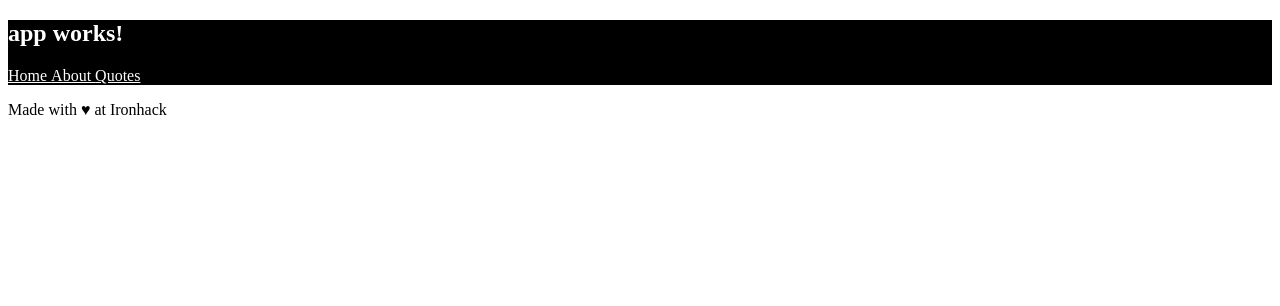
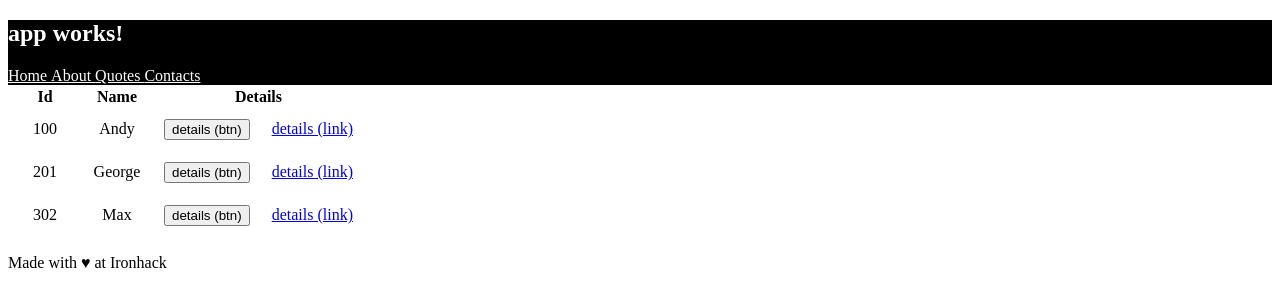
Before and after one commit to bfito/angular-quotes, an Angular app: page /contacts in a window 1280 px wide. Before the commit this address led to /. Shown: the top 306 px of the page. Built offline with nearby package versions, Linux system fonts and the light colour scheme.

Commit message:
Added table with contacts, limited functionality of details page

```diff
--- a/src/app/app.component.html
+++ b/src/app/app.component.html
@@ -2,10 +2,11 @@
 
   <nav>
     <ul>
-      <li>       <h1> {{title}} </h1>         </li>
-      <li><a routerLink="/home"> Home </a>    </li>
-      <li><a routerLink="/about"> About </a>  </li>
+      <li><h1> {{title}} </h1></li>
+      <li><a routerLink="/home"> Home </a></li>
+      <li><a routerLink="/about"> About </a></li>
       <li><a routerLink="/quotes"> Quotes </a></li>
+      <li><a routerLink="/contacts"> Contacts </a></li>
     </ul>
   </nav>
 </header>
--- a/src/app/app.module.ts
+++ b/src/app/app.module.ts
@@ -22,7 +22,11 @@ const routes: Routes = [
   // http://localhost:4200
   //   |
   //   --> http://localhost:4200/home
-  { path: '', redirectTo: 'home', pathMatch: 'full'}
+  { path: '', redirectTo: 'home', pathMatch: 'full'},
+
+  { path: 'contacts', component: ContactListComponent },
+  { path: 'contact/:id', component: ContactComponent }
+
 
 ];
 
--- a/src/app/contact-list/contact-list.component.css
+++ b/src/app/contact-list/contact-list.component.css
@@ -0,0 +1,5 @@
+td {
+  min-width: 50px;
+  padding: 10px;
+  text-align: center;
+}
--- a/src/app/contact-list/contact-list.component.html
+++ b/src/app/contact-list/contact-list.component.html
@@ -1,3 +1,17 @@
-<p>
-  contact-list works!
-</p>
+<table>
+    <tr>
+      <th> Id</th>
+      <th> Name </th>
+      <th colspan="2"> Details </th>
+    </tr>
+    <tr *ngFor="let contact of contacts">
+      <td> {{ contact.id }} </td>
+      <td> {{ contact.name }} </td>
+      <td>
+        <button (click)="viewDetails(contact.id)"> details (btn)  </button>
+      </td>
+      <td>
+        <a [routerLink]="['contact',contact.id]"> details (link) </a>
+      </td>
+    </tr>
+  </table>
--- a/src/app/contact-list/contact-list.component.ts
+++ b/src/app/contact-list/contact-list.component.ts
@@ -1,4 +1,5 @@
 import { Component, OnInit } from '@angular/core';
+import { Router } from '@angular/router';
 
 @Component({
   selector: 'app-contact-list',
@@ -7,9 +8,18 @@ import { Component, OnInit } from '@angular/core';
 })
 export class ContactListComponent implements OnInit {
 
-  constructor() { }
+  contacts: Array<Object> = [
+    { id: 100, name: 'Andy' },
+    { id: 201, name: 'George' },
+    { id: 302, name: 'Max' }
+  ];
 
-  ngOnInit() {
+  constructor(private router: Router) { }
+
+  ngOnInit() {}
+
+  viewDetails(id) {
+    this.router.navigate(['contact', id]);
   }
 
 }
```
